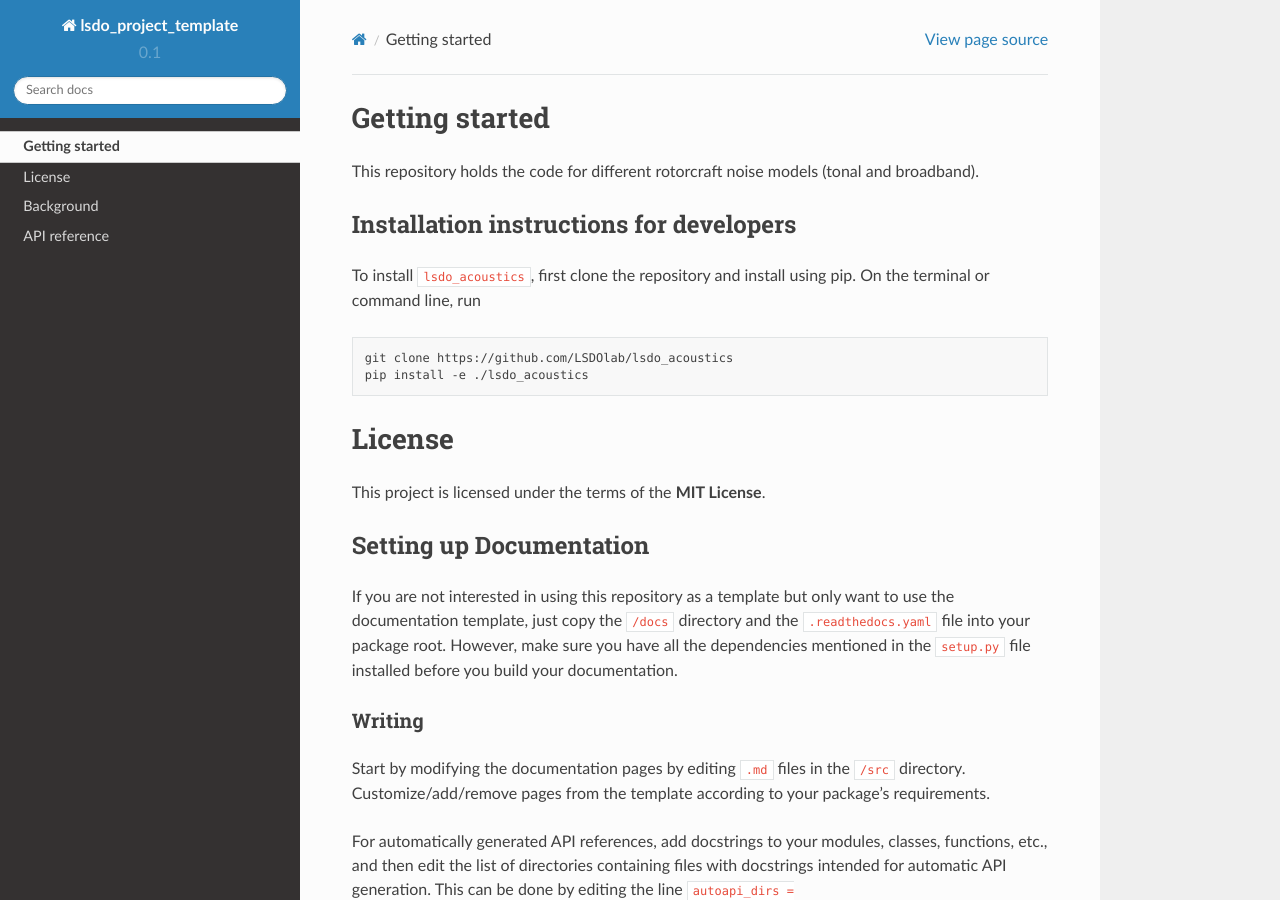
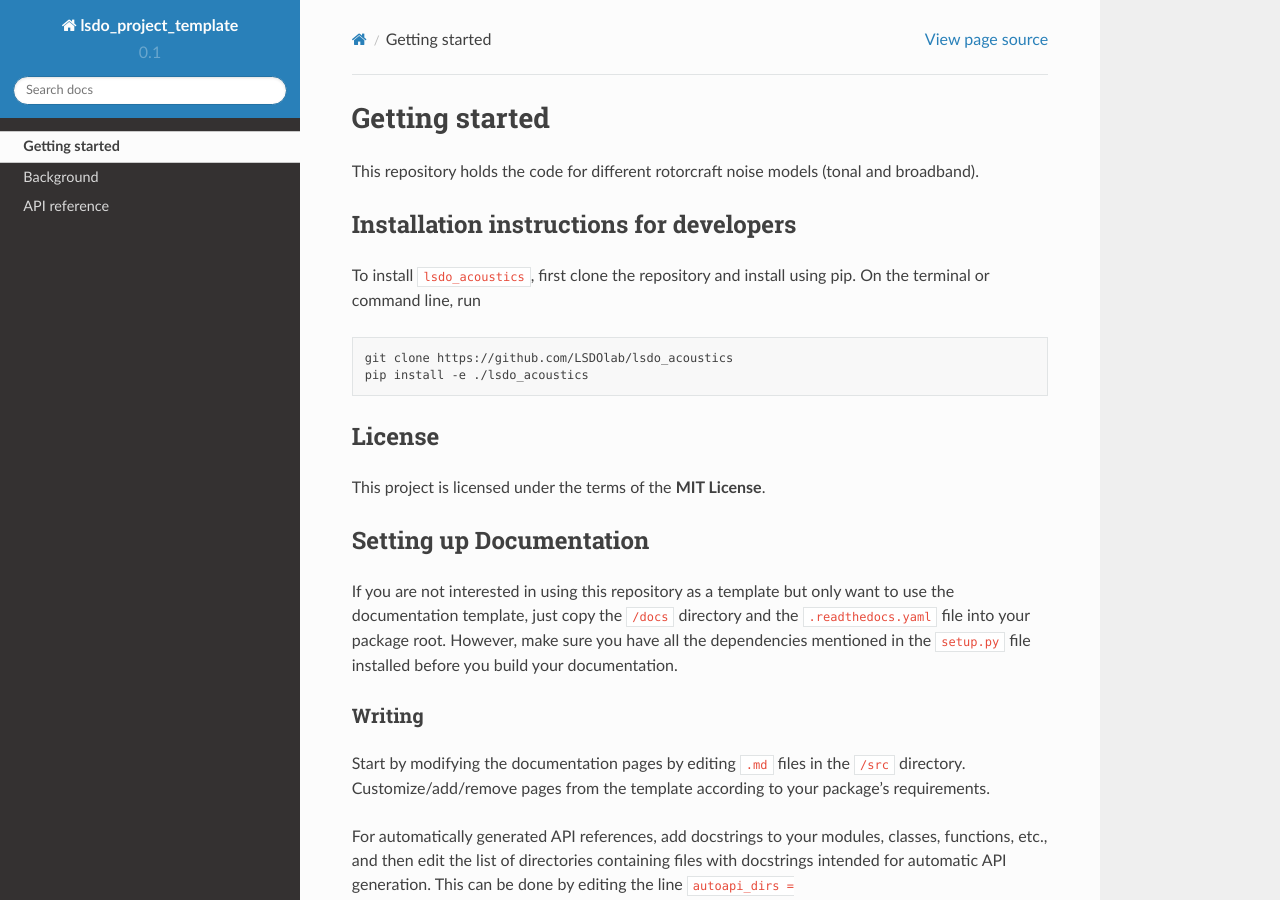
Before and after one commit to LSDOlab/lsdo_acoustics, a Sphinx documentation site: the page built from docs/src/getting_started.md, in a window 1280 px wide and 900 px high. Built offline with Sphinx 7.4.7 and the Read the Docs theme 2.0.0, drawn with Linux system fonts in a browser that asks for light colours; pages that are not in the unit, such as notebooks, are missing from menus.

Commit message:
Update getting_started.md

````diff
--- a/docs/src/getting_started.md
+++ b/docs/src/getting_started.md
@@ -9,7 +9,7 @@ git clone https://github.com/LSDOlab/lsdo_acoustics
 pip install -e ./lsdo_acoustics
 ```
 
-# License
+## License
 This project is licensed under the terms of the **MIT License**.
 
 ## Setting up Documentation
````
